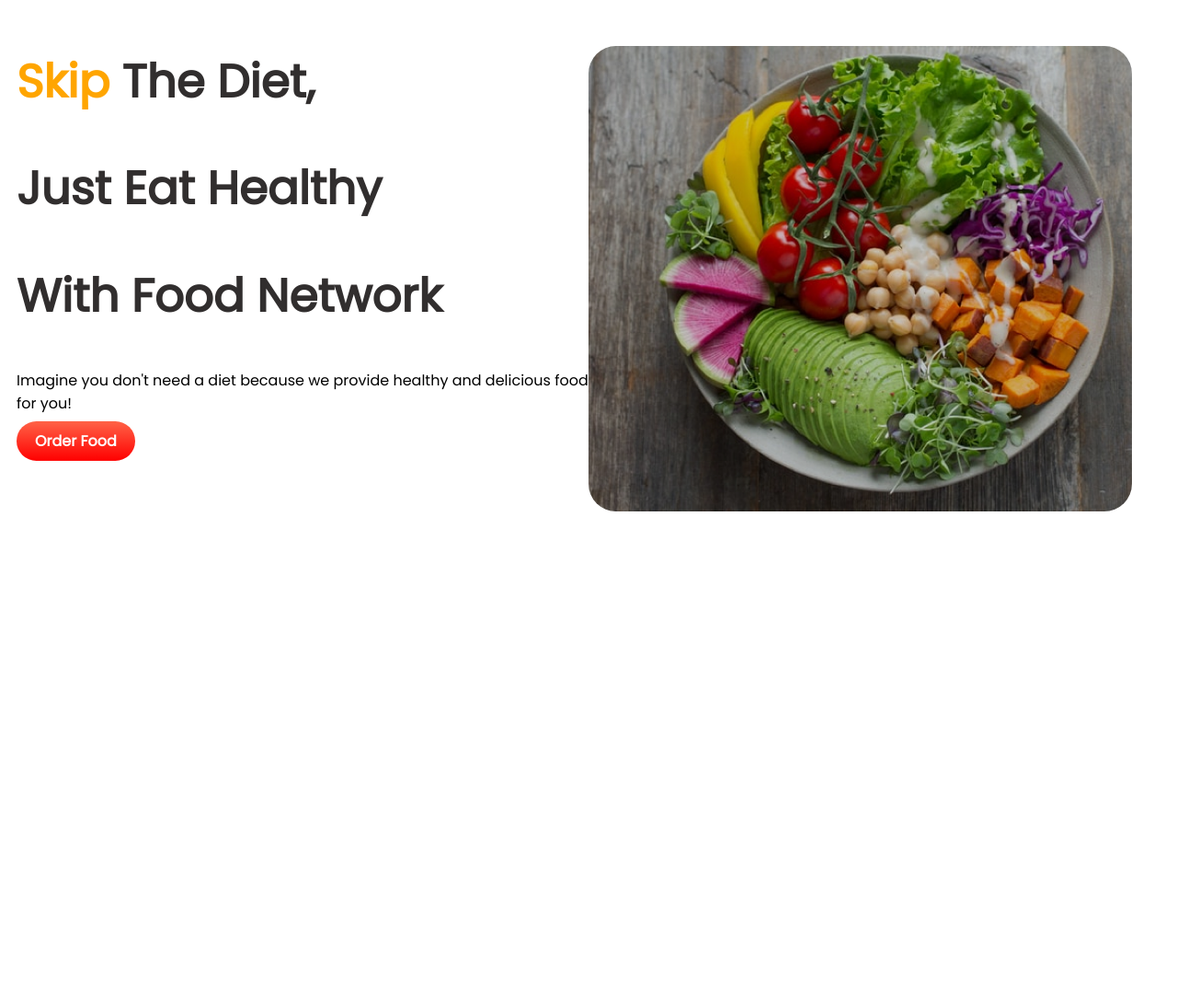
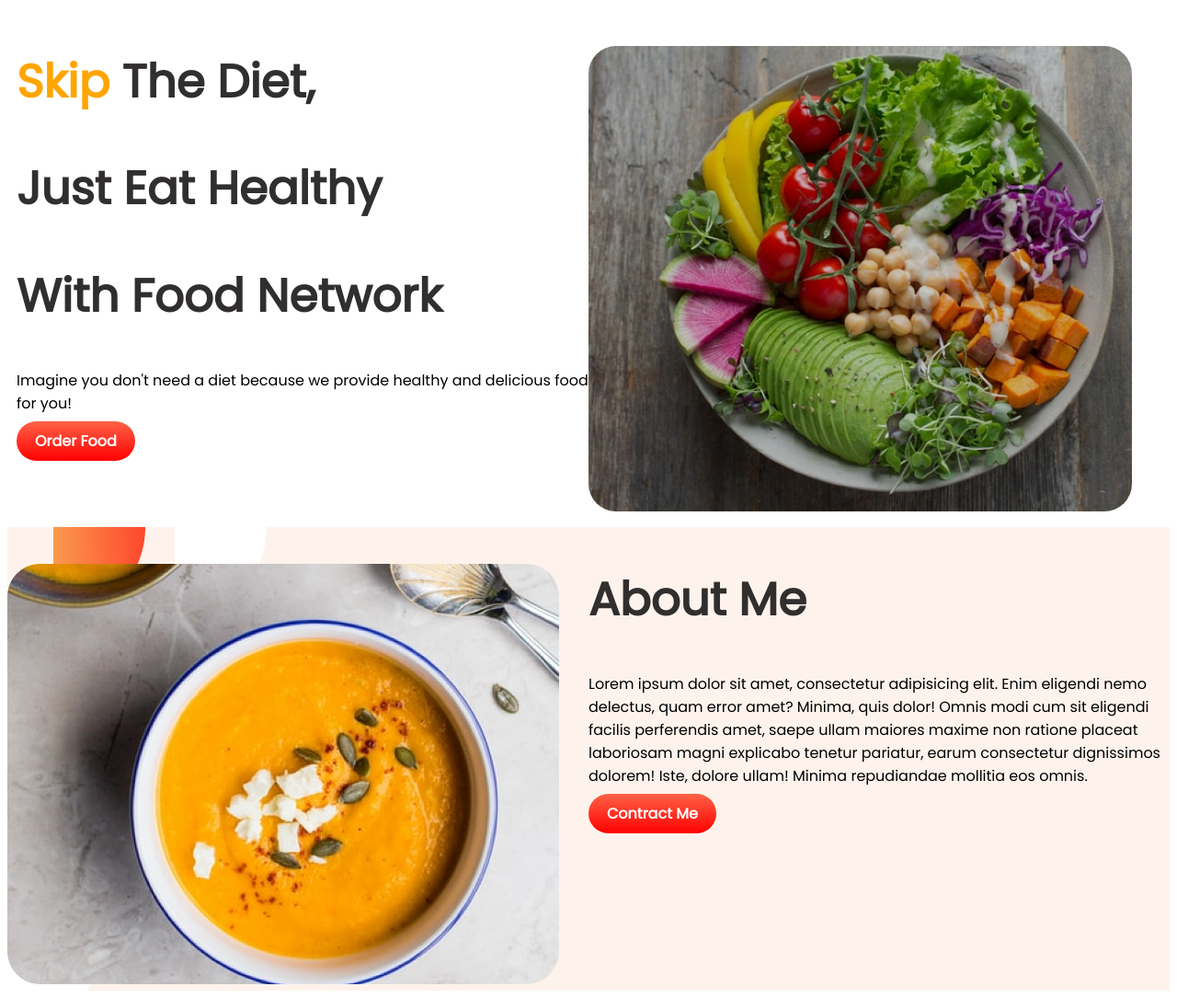
Before and after one commit to Arif1612/food-network1, a plain HTML site: page index.html in a window 1280 px wide. Shown: the whole page at 92% size. Before the commit the page ends 800 px from the top, so only its background shows below. Drawn offline with Linux system fonts and the light colour scheme.

Commit message:
2nd part is done

```diff
--- a/index.html
+++ b/index.html
@@ -37,6 +37,28 @@
             <img src="images/food/Project Cover5.png" alt="images">
         </div>
     </section>
+
+
+    <!-- 2nd section is here about me-->
+    <section class="about-me">
+
+        <div class="half-width ">
+            <img src="images/food/Project Cover.png" alt="images">
+        </div>
+        <div class="half-width">
+            <h1>About Me</h1>
+            <p>Lorem ipsum dolor sit amet, consectetur adipisicing elit. Enim eligendi nemo delectus, quam error amet?
+                Minima, quis dolor! Omnis modi cum sit eligendi facilis perferendis amet, saepe ullam maiores maxime non
+                ratione placeat laboriosam magni explicabo tenetur pariatur, earum consectetur dignissimos dolorem!
+                Iste,
+                dolore ullam! Minima repudiandae mollitia eos omnis.</p>
+            <a class="btn" target="_blank" href="https://www.facebook.com/">Contract Me</a>
+        </div>
+
+
+    </section>
+
+
 </body>
 
 </html>
--- a/style.css
+++ b/style.css
@@ -28,3 +28,8 @@ font-weight: 700;
     border-radius: 30px;
     margin-top: 40px;
 }
+.about-me{
+    display: flex;
+    background-image: url(images/shapes/7.png);
+    background-repeat: no-repeat;
+}
```
